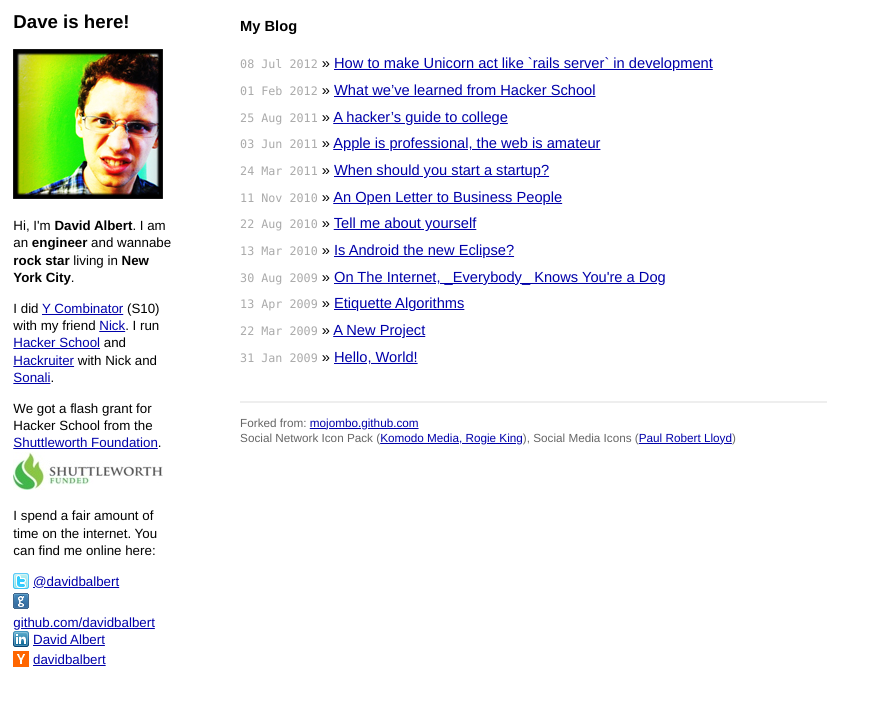
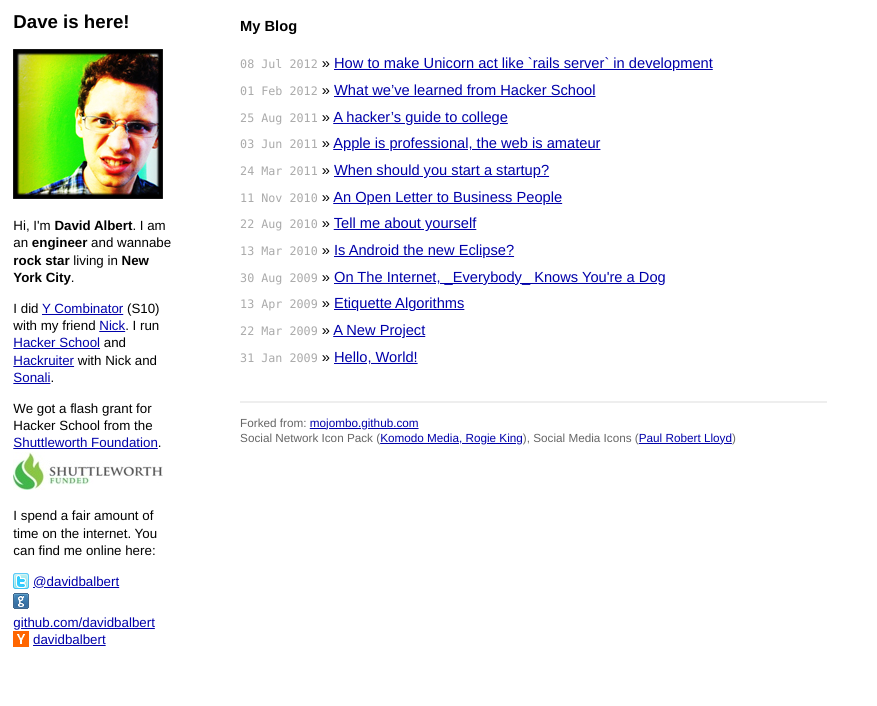
Before and after one commit to davidbalbert/davidbalbert.github.io, a Jekyll site: the page built from index.html, in a window 1280 px wide. Shown: the top 706 px of the page, without its empty margins (0-877 px from the left). Built offline with Jekyll 4.4.1, drawn with Linux system fonts in a browser that asks for light colours; Markdown is read by kramdown in place of the engine named in the settings.

Commit message:
remove linkedin link

```diff
--- a/_layouts/default.html
+++ b/_layouts/default.html
@@ -41,7 +41,6 @@
   <ul class="nav-list">
     <li><img alt="Twitter" src="images/twitter.png" /> <a href="http://twitter.com/davidbalbert">@davidbalbert</a></li>
     <li><img alt="GitHub" src="images/github.png" /> <a href="http://github.com/davidbalbert">github.com/davidbalbert</a></li>
-    <li><img alt="LinkedIn" src="images/linkedin.png" /> <a href="http://www.linkedin.com/in/davidbalbert">David Albert</a></li>
     <li><img alt="Hacker News" src="images/hn.png" /> <a href="http://news.ycombinator.com/user?id=davidbalbert">davidbalbert</a></li>
   </ul>
 </div>
```
